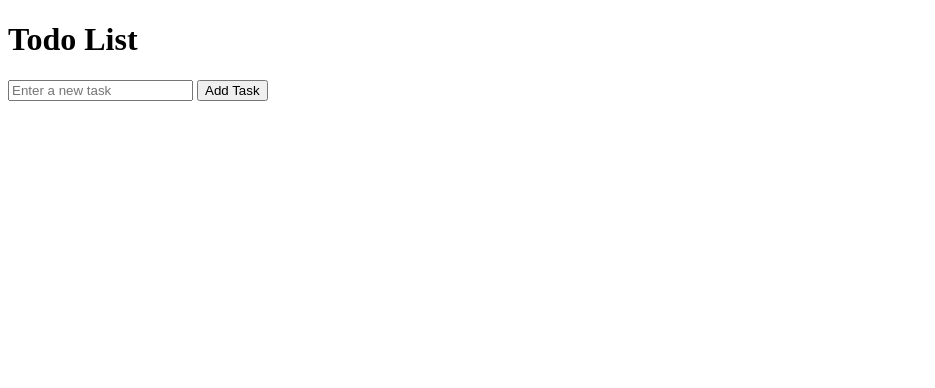
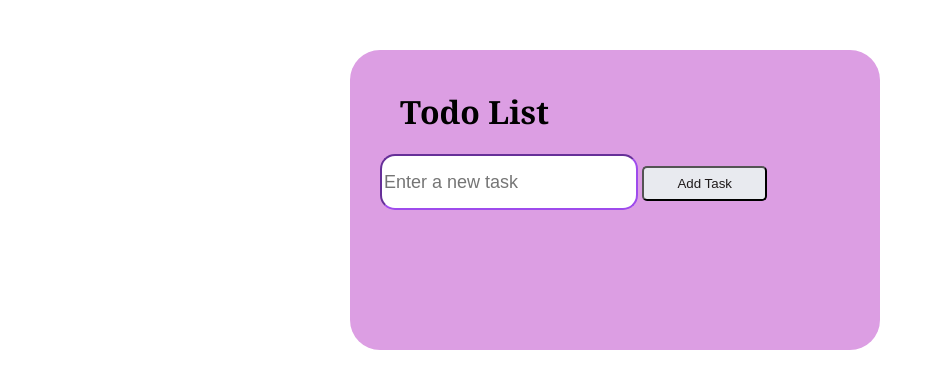
Before and after one commit to Vyshu15-chowdary/Javascript-Projects, a plain HTML site: page Todo-list/index.html in a window 1280 px wide. Shown: the whole page, without its empty margins (0-935 px from the left). Drawn offline with Linux system fonts and the light colour scheme.

Commit message:
styling done

```diff
--- a/Todo-list/index.css
+++ b/Todo-list/index.css
@@ -0,0 +1,41 @@
+body{
+    font-family: georgia;
+    font-size: medium;
+    margin-left:350px;
+
+    margin-top: 50px;
+}
+h1{
+    margin-top: 30px;
+    padding-top: 40px;
+    padding-left: 20px;
+}
+#form {
+
+    background-color: rgb(220, 158, 227);
+    height:300px;
+    width:500px;
+    padding-left: 30px;
+    border-radius: 30px;
+    border-color: rgb(70, 27, 109);
+
+}
+#task-input{
+
+    height: 50px;
+    width:50%;
+    border-radius: 15px;
+    border-color: rgb(158, 75, 236);
+    font-size: 18px;
+
+}
+button{
+    width:25%;
+    height:35px;
+    border-radius: 5px;
+    color:rgb(30, 26, 26);
+    background-color: rgb(232, 234, 239);
+}
+button:hover{
+    cursor: pointer;
+}
--- a/Todo-list/index.html
+++ b/Todo-list/index.html
@@ -4,9 +4,10 @@
     <meta charset="UTF-8">
     <meta name="viewport" content="width=device-width, initial-scale=1.0">
     <title>Todo-app</title>
+    <link href="index.css"rel="stylesheet"/>
 </head>
 <body>
-    <div>
+    <div id="form">
     <h1>Todo List</h1>
     <form id="todo-form">
         <input type="text" id="task-input" placeholder="Enter a new task" required/>
--- a/Todo-list/script.js
+++ b/Todo-list/script.js
@@ -21,7 +21,7 @@ function storeTasks (){
 
         if(task.completed){
             span.style.textDecoration ="line-through";
-            span.style.color = "gray";
+            span.style.color = "green";
         }
 
         //completion button
```
